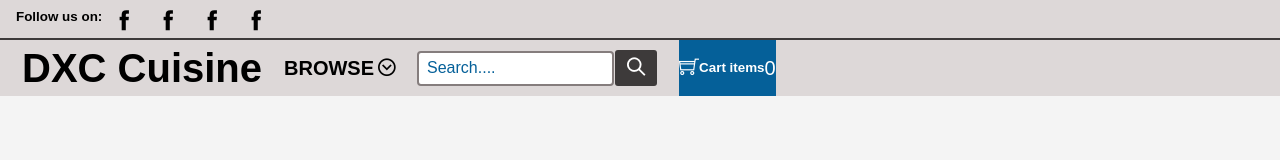
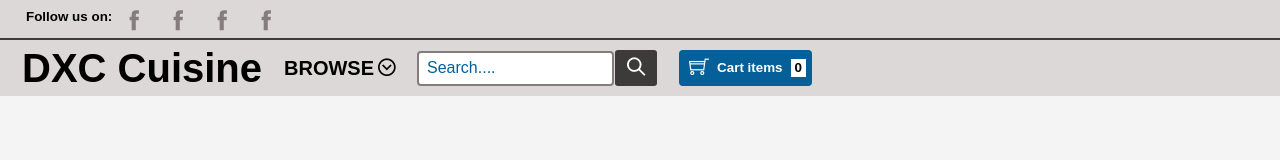
Before and after one commit to chicchicchic/Project_Work_Layout, a website: page src/index.html in a window 1280 px wide. Drawn offline with nearby package versions, Linux system fonts and the light colour scheme.

Commit message:
Header ver 3

```diff
--- a/src/index.html
+++ b/src/index.html
@@ -4,7 +4,7 @@
     <meta charset="UTF-8" />
     <meta http-equiv="X-UA-Compatible" content="IE=edge" />
     <meta name="viewport" content="width=device-width, initial-scale=1.0" />
-    <title>[Bui Chi Khanh] Practise 3</title>
+    <title>[Bui Chi Khanh] Project Work</title>
 
     <!-- Favicon -->
     <link rel="icon" type="image/x-icon" href="./images/favicon.ico" />
@@ -45,20 +45,20 @@
           <h6 class="header-top-text">Follow us on: </h6>
 
           <div class="social-list">
-            <ul class="social-list-wrap">
-              <li class="social-list-item">
+            <div class="social-list-wrap">
+              <a href="#" class="social-list-item">
                 <i class="ti-facebook"></i>
-              </li>
-              <li class="social-list-item">
+              </a>
+              <a href="#" class="social-list-item">
                 <i class="ti-facebook"></i>
-              </li>
-              <li class="social-list-item">
+              </a>
+              <a href="#" class="social-list-item">
                 <i class="ti-facebook"></i>
-              </li>
-              <li class="social-list-item">
+              </a>
+              <a href="#" class="social-list-item">
                 <i class="ti-facebook"></i>
-              </li>
-            </ul>
+              </a>
+            </div>
           </div>
         </div>
 
@@ -88,9 +88,9 @@
 
             <h6 class="cart-header-text">Cart items</h6>
 
-            <span class="cart-header-count">
-              0
-            </span>
+            <h6 class="cart-header-count">
+              <span>0</span>
+            </h6>
           </div>
         </div>
 
--- a/src/scss/styles.scss
+++ b/src/scss/styles.scss
@@ -14,10 +14,11 @@
     justify-content: start;
     position: relative;
     top: 8px;
-    margin: 0px 16px;
+    margin: 0px 16px 0px 26px;
 
     .header-top-text {
       font-weight: bold;
+      align-items: center;
     }
 
     .social-list-wrap {
@@ -26,8 +27,10 @@
 
     .social-list-item {
       padding: 0px 12px;
+      text-decoration: none;
       i {
         font-size: 20px;
+        color: $gray-color;
       }
     }
 
@@ -84,6 +87,27 @@
       color: $font-main-color;
       font-size: 18px;
       font-weight: 600;
+    }
+  }
+
+  .cart-header {
+    height: 18px;
+    padding: 18px 6px;
+    margin-top: 10px;
+    border-radius: 4px;
+  }
+
+  .cart-header-icon,
+  .cart-header-text,
+  .cart-header-count {
+    padding: 0px 4px;
+  }
+
+  .cart-header-count {
+    background-color: $font-main-color;
+    margin-left: 4px;
+    span {
+      color: $black-color;
     }
   }
 
```
Also changed, not shown: src/css/styles.css.
